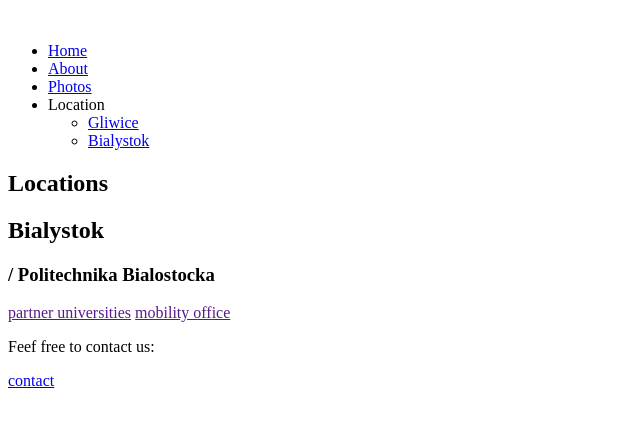
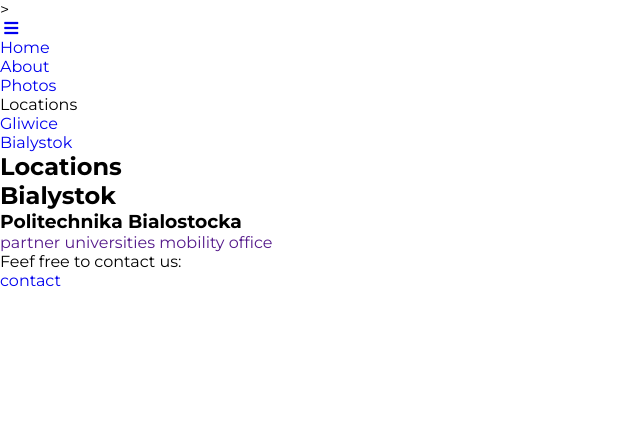
Before and after one commit to luksari/erasmus-tutorial-website, a plain HTML site: page locations_bialystok.html in a window 1280 px wide. Shown: the whole page, without its empty margins (0-640 px from the left). Drawn offline with Linux system fonts and the light colour scheme.

Commit message:
Style for bialystok

```diff
--- a/locations_bialystok.html
+++ b/locations_bialystok.html
@@ -5,55 +5,66 @@
     <meta charset="UTF-8" />
     <meta name="viewport" content="width=device-width, initial-scale=1.0" />
     <meta http-equiv="X-UA-Compatible" content="ie=edge" />
-    <title>Erasmus Tutorial - Photos</title>
+    <link rel="stylesheet" href="https://use.fontawesome.com/releases/v5.6.3/css/all.css" integrity="sha384-UHRtZLI+pbxtHCWp1t77Bi1L4ZtiqrqD80Kn4Z8NTSRyMA2Fd33n5dQ8lWUE00s/"
+        crossorigin="anonymous">
+    <link href="https://fonts.googleapis.com/css?family=Merriweather:400,900|Montserrat:300,400,700" rel="stylesheet">
+    <link rel="stylesheet" href="./style/style.css">>
+    <title>Erasmus Tutorial - Locations/Bialystok</title>
 </head>
 
 <body>
-    <div class="container">
+    <div class="container container--alternative">
         <header class="header">
             <a href="index.html" class="header__link">
                 <img src="" alt="" class="header__link__logo" />
             </a>
-            <nav class="header__nav header__nav--alternative">
+            <a href="#main-menu" class="menu-toggle" role="button" id="main-menu-toggle" aria-expanded="false"
+                aria-controls="main-menu" aria-label="Open main menu">
+                <span class="sr-only">Open main menu</span>
+                <span class="fa fa-bars" aria-hidden="true"></span>
+            </a>
+            <nav id="main-menu" class="header__nav header__nav--alternative">
                 <ul class="header__nav__list">
                     <li class="nav__list__item">
-                        <a href="index.html" class="nav__list__item__link nav__list__item__link--active">Home</a>
+                        <a href="index.html" class="nav__list__item__link">Home</a>
                     </li>
                     <li class="nav__list__item">
-                        <a href="about.html" class="nav__list__item__link">About</a>
+                        <a href="about.html" class="nav__list__item__link ">About</a>
                     </li>
                     <li class="nav__list__item">
                         <a href="photos.html" class="nav__list__item__link">Photos</a>
                     </li>
                     <li class="nav__list__item">
-                        Location
+                        <p>Locations</p>
                         <ul class="sublist">
                             <li class="sublist__item">
-                                <a href="locations_gliwice.html" class="sublist__item__link">Gliwice</a>
+                                <a href="locations_gliwice.html" class="sublist__item__link ">Gliwice</a>
                             </li>
                             <li class="sublist__item">
-                                <a href="locations_bialystok.html" class="sublist__item__link">Bialystok</a>
+                                <a href="locations_bialystok.html" class="sublist__item__link nav__list__item__link--active">Bialystok</a>
                             </li>
                         </ul>
+                        </span>
                     </li>
                 </ul>
             </nav>
         </header>
-        <section class="content-section">
+        <section class="content-section content-section--alternative">
             <h1 class="content-section__heading">Locations</h1>
             <div class="content-container content-container__location">
                 <h2 class="content-container__heading">Bialystok</h2>
-                <h3 class="content-container__subheading">/ Politechnika Bialostocka</h3>
-                <a href="" class="box-link content-section__link content-section__link--alt">partner universities</a>
-                <a href="" class="box-link content-section__link content-section__link--alt">mobility office</a>
-
+                <h3 class="content-container__subheading">Politechnika Bialostocka</h3>
+                <a href="" class="box-link content-section__link content-section__link--alternative">partner
+                    universities</a>
+                <a href="" class="box-link content-section__link content-section__link--alternative">mobility office</a>
             </div>
         </section>
-        <footer class="footer">
+        <footer class="footer footer--alternative">
             <p class="footer__paragraph">Feef free to contact us:</p>
             <a href="#" class="footer__link">contact</a>
         </footer>
     </div>
+    <script src="./scirpt/index.js"></script>
 </body>
 
 </html>
```
